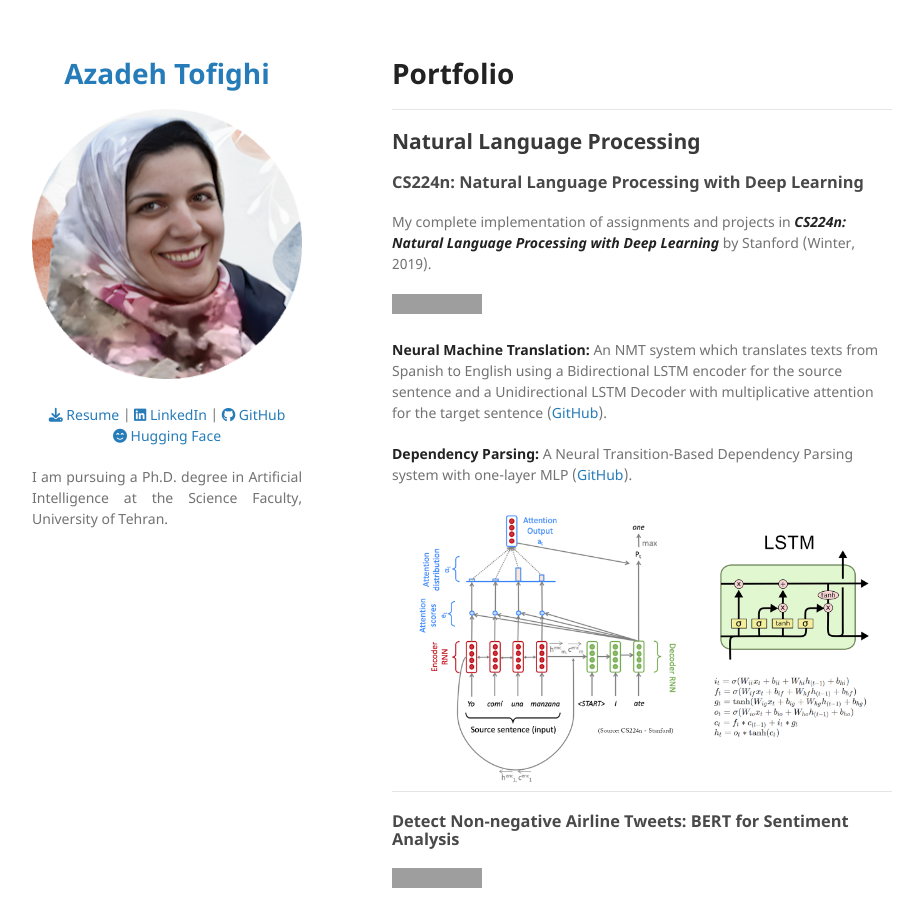
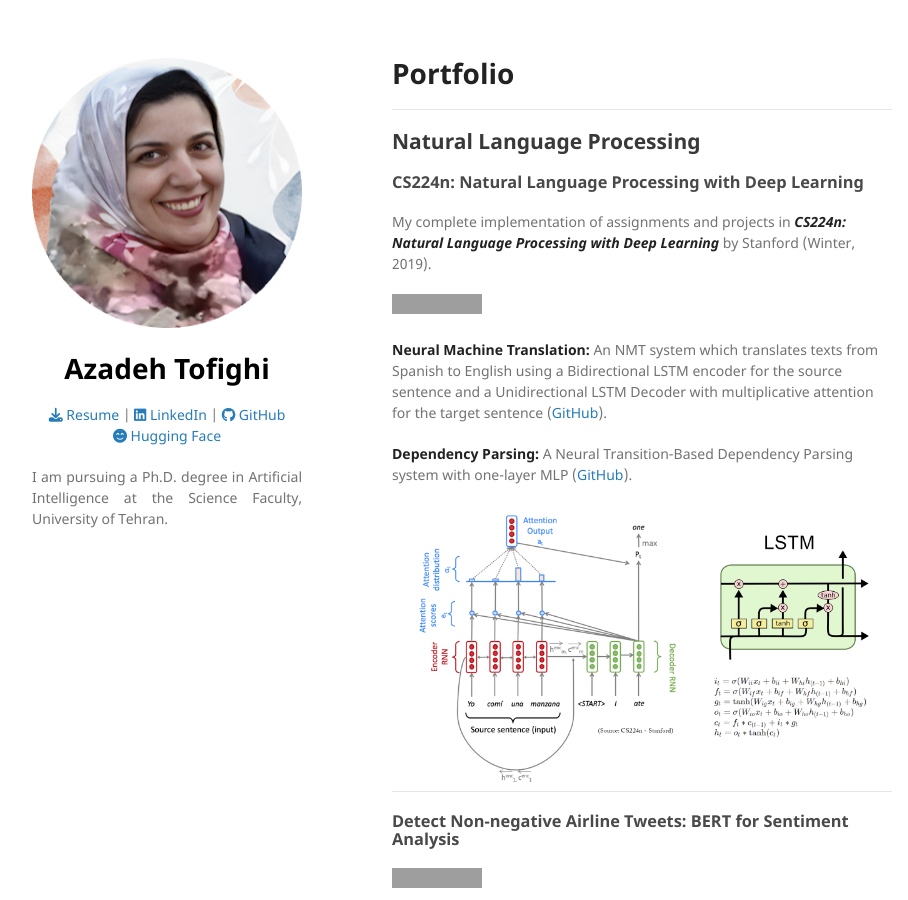
Before and after one commit to aztofighi/aztofighi.github.io, a Jekyll site: the page built from index.md, in a window 1280 px wide and 900 px high. Shown: the whole window, without its empty margins (178-1086 px from the left). Built offline with Jekyll 4.4.1, drawn with Linux system fonts in a browser that asks for light colours; our own code applies the rules of GitHub Pages for plain Markdown files; grey boxes are pictures that could not be loaded.

Commit message:
Update default.html

```diff
--- a/_layouts/default.html
+++ b/_layouts/default.html
@@ -15,11 +15,11 @@
   <body>
     <div class="wrapper">
       <header>
-        <h1><a href="{{ "/" | absolute_url }}">{{ site.title | default: site.github.repository_name }}</a></h1>
 
         {% if site.logo %}
-          <img src="{{site.logo | relative_url}}" alt="Logo" />
+          <p align="center"><img src="{{site.logo | relative_url}}" alt="Logo" /></p>
         {% endif %}
+        <h1><a href="{{ "/" | absolute_url }}" style="color: black;"}>{{ site.title | default: site.github.repository_name }}</a></h1>
 
         <p>{{ site.description | default: site.github.project_tagline }}</p>
 
```
